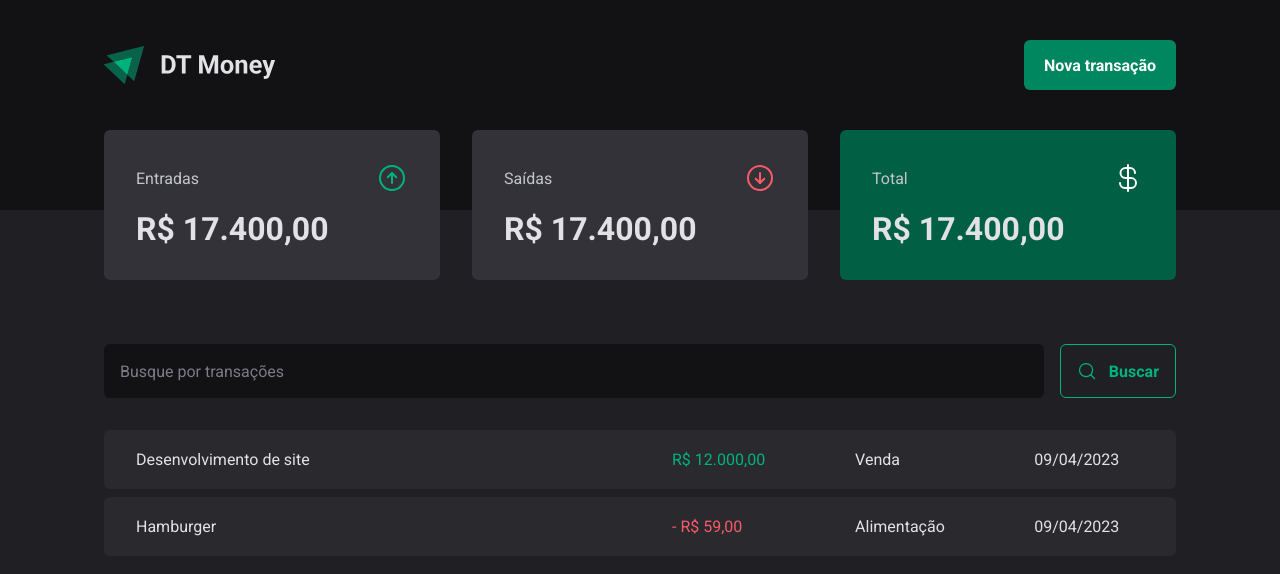
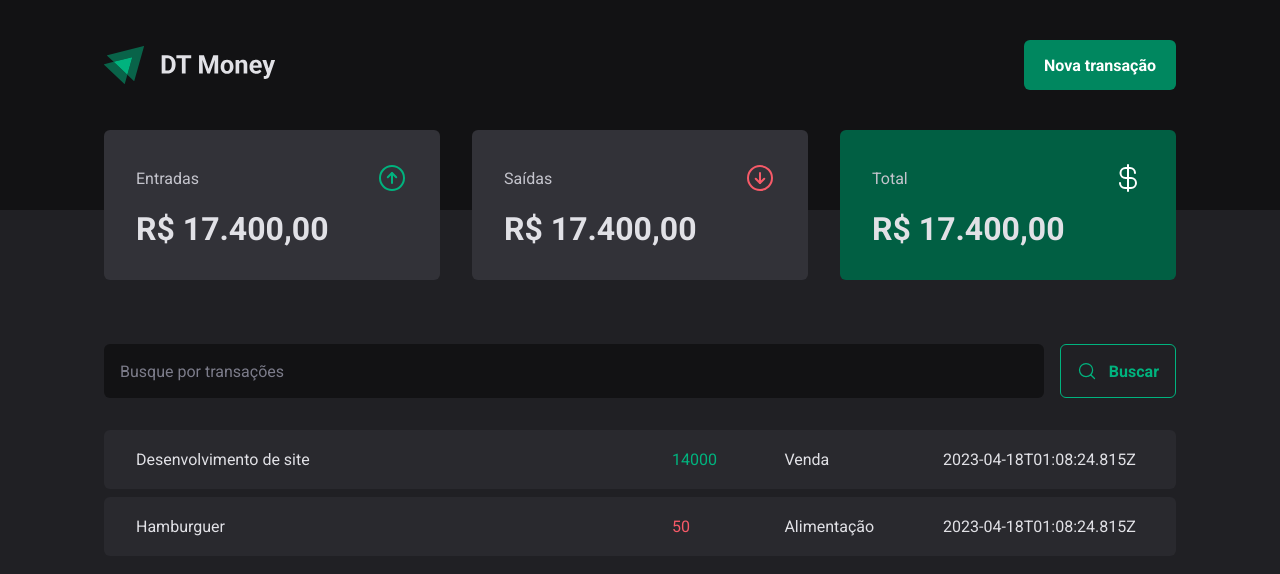
Before and after one commit to lubnimorais/ignite-dt-money-2022, a React (Vite) app: page / in a window 1280 px wide. Shown: the top 574 px of the page. Built offline with nearby package versions, Linux system fonts and the light colour scheme; data requests are answered from the project's data file.

Commit message:
feat: Implementing hook useTransactions

```diff
--- a/package.json
+++ b/package.json
@@ -5,6 +5,7 @@
   "type": "module",
   "scripts": {
     "dev": "vite",
+    "dev:server": "json-server server.json -p 3333 -w -d 500",
     "build": "tsc && vite build",
     "preview": "vite preview"
   },
@@ -23,6 +24,7 @@
     "@types/styled-components": "^5.1.26",
     "@vitejs/plugin-react": "^3.1.0",
     "eslint": "^8.38.0",
+    "json-server": "^0.17.3",
     "typescript": "^4.9.3",
     "vite": "^4.2.0"
   }
--- /dev/null
+++ b/server.json
@@ -0,0 +1,20 @@
+{
+  "transactions": [
+    {
+      "id": 1,
+      "description": "Desenvolvimento de site",
+      "type": "income",
+      "category": "Venda",
+      "price": 14000,
+      "createdAt": "2023-04-18T01:08:24.815Z"
+    },
+    {
+      "id": 2,
+      "description": "Hamburguer",
+      "type": "outcome",
+      "category": "Alimentação",
+      "price": 50,
+      "createdAt": "2023-04-18T01:08:24.815Z"
+    }
+  ]
+}
--- a/src/App.tsx
+++ b/src/App.tsx
@@ -4,13 +4,16 @@ import { TransactionsPage } from './pages/Transactions';
 
 import { defaultTheme } from './styles/themes/default';
 import { GlobalStyle } from './styles/global';
+import { TransactionProvider } from './hooks/useTransaction';
 
 function App() {
   return (
     <ThemeProvider theme={defaultTheme}>
       <GlobalStyle />
 
-      <TransactionsPage />
+      <TransactionProvider>
+        <TransactionsPage />
+      </TransactionProvider>
     </ThemeProvider>
   );
 }
--- /dev/null
+++ b/src/hooks/useTransaction.tsx
@@ -0,0 +1,60 @@
+import {
+  ReactNode,
+  createContext,
+  useCallback,
+  useContext,
+  useEffect,
+  useState,
+} from 'react';
+
+interface ITransaction {
+  id: number;
+  description: string;
+  type: 'income' | 'outcome';
+  price: number;
+  category: string;
+  createdAt: string;
+}
+
+interface ITransactionContextData {
+  transactions: ITransaction[];
+}
+
+interface ITransactionProviderProps {
+  children: ReactNode;
+}
+
+const TransactionContext = createContext({} as ITransactionContextData);
+
+const TransactionProvider = ({ children }: ITransactionProviderProps) => {
+  const [transactions, setTransactions] = useState<ITransaction[]>([]);
+
+  const loadTransactions = useCallback(async () => {
+    const response = await fetch('http://localhost:3333/transactions');
+    const data = await response.json();
+
+    setTransactions(data);
+  }, []);
+
+  useEffect(() => {
+    loadTransactions();
+  }, [loadTransactions]);
+
+  return (
+    <TransactionContext.Provider value={{ transactions }}>
+      {children}
+    </TransactionContext.Provider>
+  );
+};
+
+function useTransaction(): ITransactionContextData {
+  const context = useContext(TransactionContext);
+
+  if (!context) {
+    alert('useContext must be used with TransactionProvider');
+  }
+
+  return context;
+}
+
+export { TransactionProvider, useTransaction };
--- a/src/pages/Transactions/index.tsx
+++ b/src/pages/Transactions/index.tsx
@@ -7,8 +7,11 @@ import {
   TransactionsContent,
   TransactionsTable,
 } from './styles';
+import { useTransaction } from '../../hooks/useTransaction';
 
 const TransactionsPage = () => {
+  const { transactions } = useTransaction();
+
   return (
     <TransactionsContainer>
       <Header />
@@ -19,23 +22,18 @@ const TransactionsPage = () => {
 
         <TransactionsTable>
           <tbody>
-            <tr>
-              <td width="50%">Desenvolvimento de site</td>
-              <td>
-                <PriceHighlight variant="income">R$ 12.000,00</PriceHighlight>
-              </td>
-              <td>Venda</td>
-              <td>09/04/2023</td>
-            </tr>
-
-            <tr>
-              <td width="50%">Hamburger</td>
-              <td>
-                <PriceHighlight variant="outcome">- R$ 59,00</PriceHighlight>
-              </td>
-              <td>Alimentação</td>
-              <td>09/04/2023</td>
-            </tr>
+            {transactions.map(transaction => (
+              <tr key={transaction.id}>
+                <td width="50%">{transaction.description}</td>
+                <td>
+                  <PriceHighlight variant={transaction.type}>
+                    {transaction.price}
+                  </PriceHighlight>
+                </td>
+                <td>{transaction.category}</td>
+                <td>{transaction.createdAt}</td>
+              </tr>
+            ))}
           </tbody>
         </TransactionsTable>
       </TransactionsContent>
```
Also changed, not shown: 1 other file (tests, documents, lock files or other folders).
